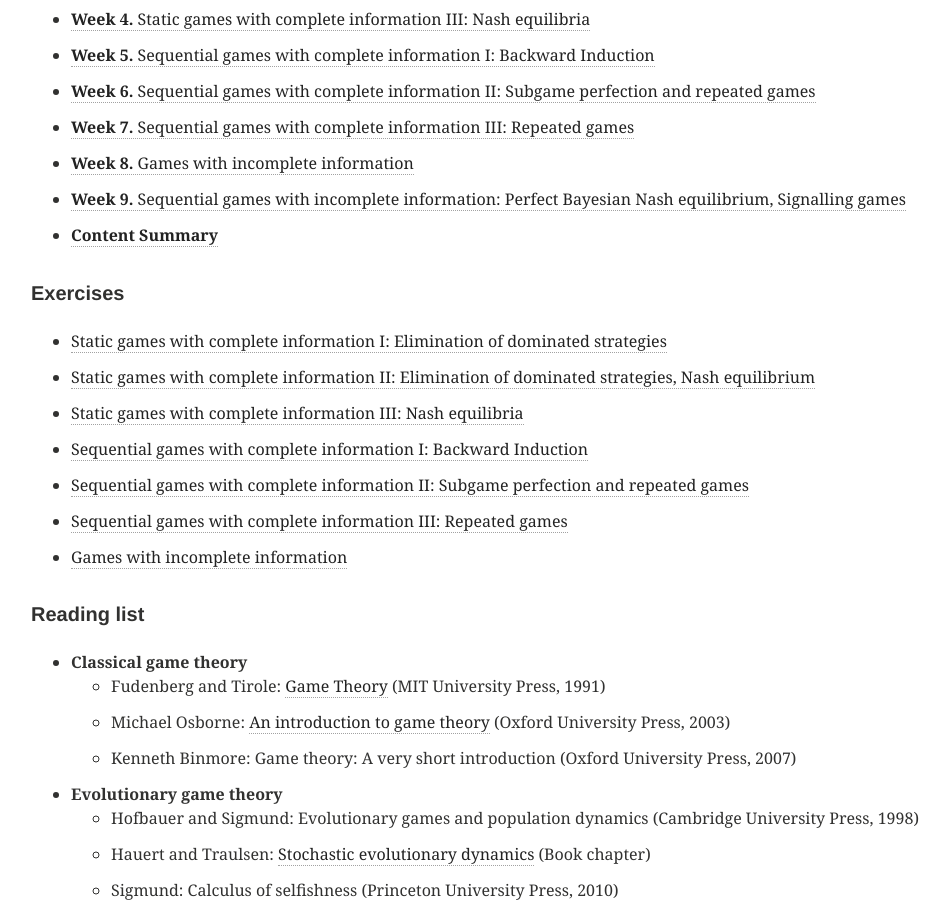
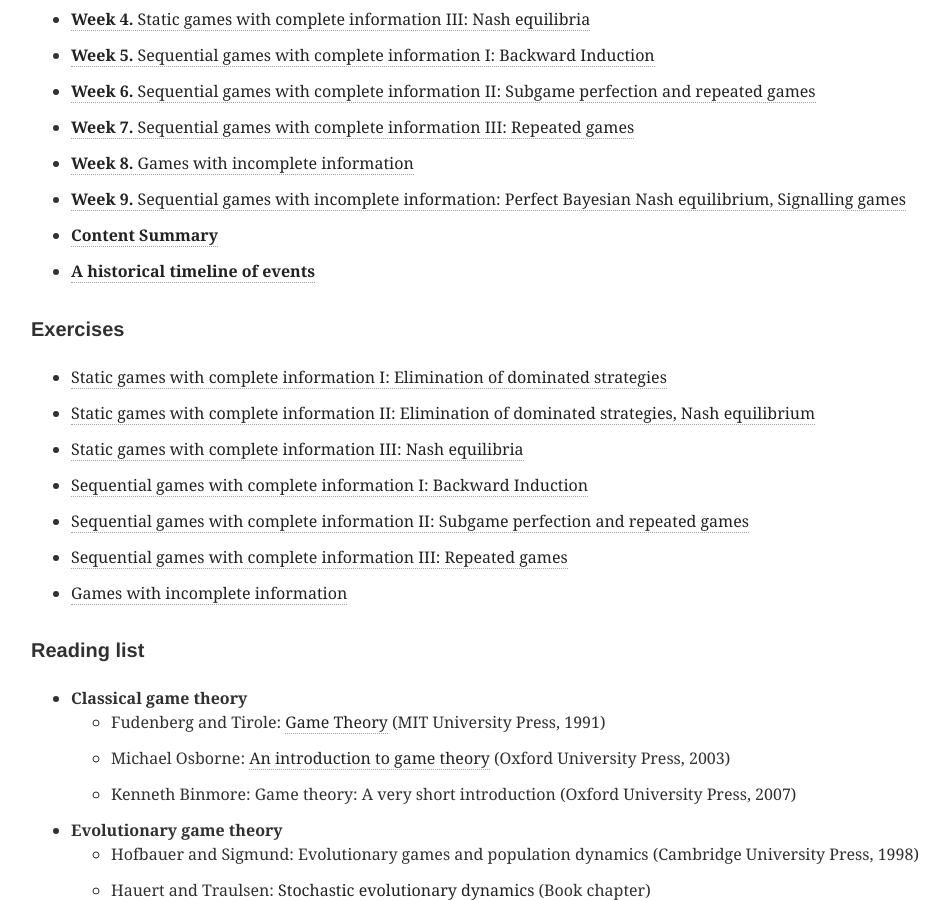
Before and after one commit to DYNOSOBs/social-behaviour, a Jekyll site: the page built from teaching/classical_game_theory/index.md, in a window 1280 px wide and 900 px high, scrolled down 521 px. Shown: the whole window, without its empty margins (65-1015 px from the left). Built offline with Jekyll 4.4.1, drawn with Linux system fonts in a browser that asks for light colours.

Commit message:
add week 9 notes and extra material

```diff
--- a/teaching/classical_game_theory/index.md
+++ b/teaching/classical_game_theory/index.md
@@ -26,8 +26,9 @@
 - [**Week 6.** Sequential games with complete information II: Subgame perfection and repeated games](notes/Game_Theory_6.pdf)
 - [**Week 7.** Sequential games with complete information III: Repeated games](notes/Game_Theory_7.pdf)
 - [**Week 8.** Games with incomplete information](notes/Game_Theory_8.pdf)
-- [**Week 9.** Sequential games with incomplete information: Perfect Bayesian Nash equilibrium, Signalling games]()
+- [**Week 9.** Sequential games with incomplete information: Perfect Bayesian Nash equilibrium, Signalling games](notes/Game_Theory_9.pdf)
 - [**Content Summary**](notes/Content_Summary.pdf)
+- [**A historical timeline of events**](notes/Game_theory_timeline.pdf)
 
 <h5>Exercises</h5>
 
```
Also changed, not shown: 2 other files.
